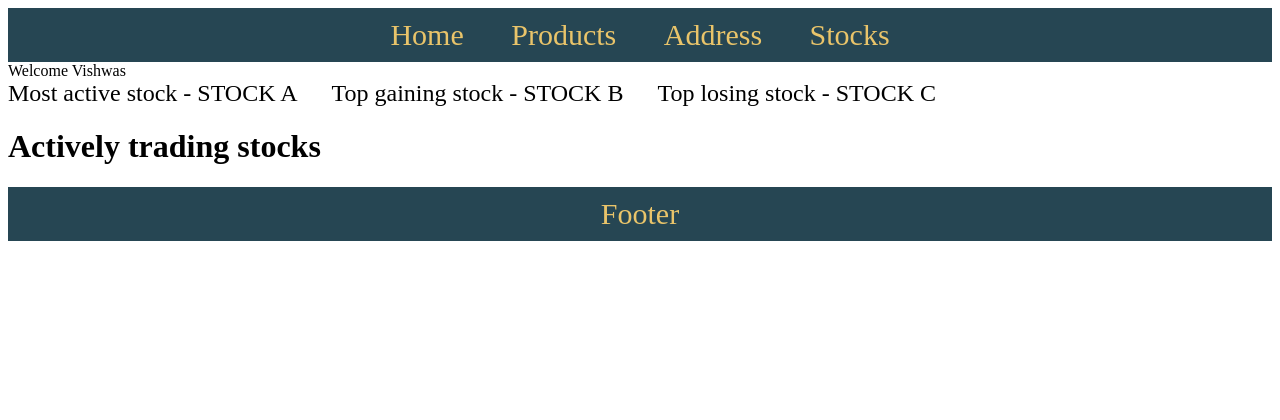
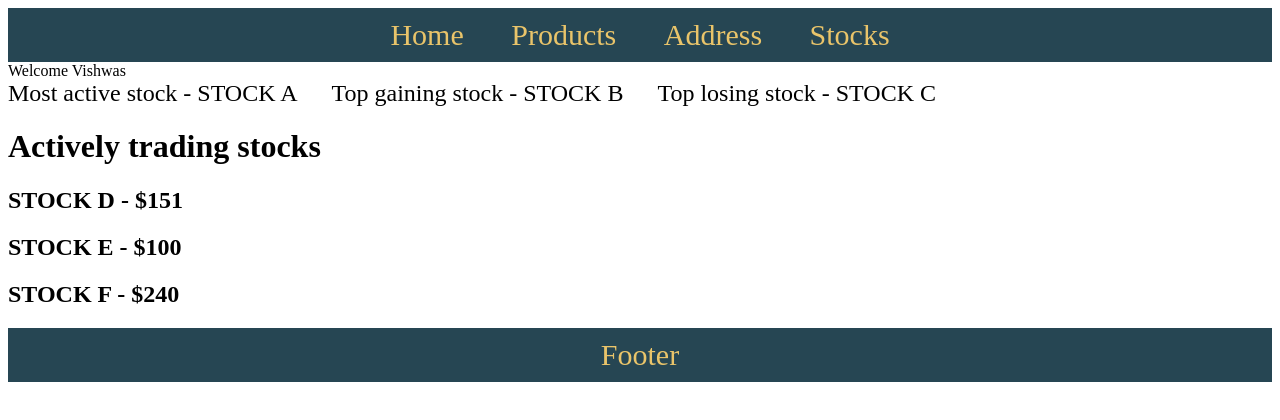
Before and after one commit to Erikote04/SvelteKit-Demo, a SvelteKit app: page /stocks in a window 1280 px wide. Shown: the top 420 px of the page. Built offline with nearby package versions, Linux system fonts and the light colour scheme; data requests are answered from the project's data file.

Commit message:
[Stocks] "+page.js" loads the prices and "+page.svelte" shows the stocks with their prices

```diff
--- /dev/null
+++ b/src/routes/stocks/+page.js
@@ -0,0 +1,6 @@
+export const load = async (loadEvent) => {
+	const { fetch } = loadEvent;
+	const response = await fetch('http://localhost:4000/stocks');
+	const stocks = await response.json();
+	return { stocks };
+};
--- a/src/routes/stocks/+page.svelte
+++ b/src/routes/stocks/+page.svelte
@@ -1 +1,9 @@
+<script>
+	export let data;
+</script>
+
 <h1>Actively trading stocks</h1>
+
+{#each data.stocks as stock}
+	<h2>{stock.symbol} - ${stock.price}</h2>
+{/each}
```
